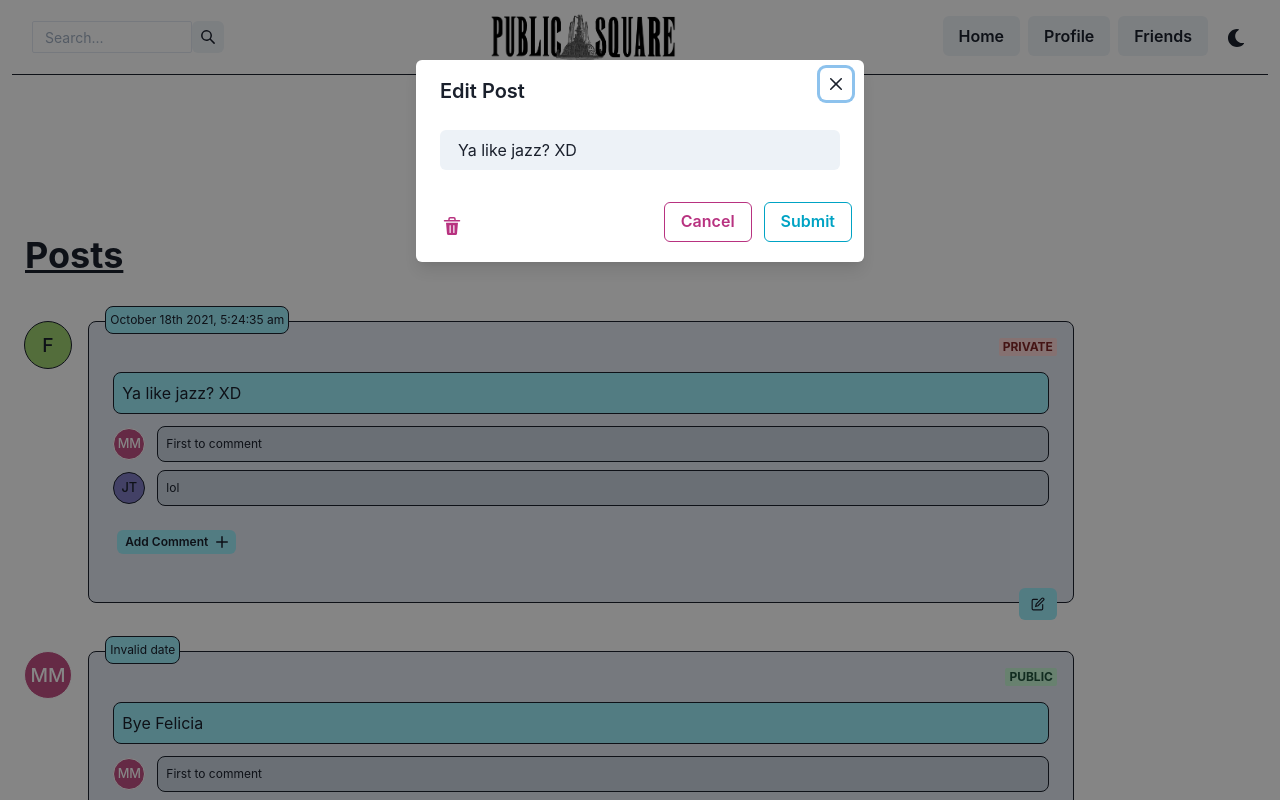
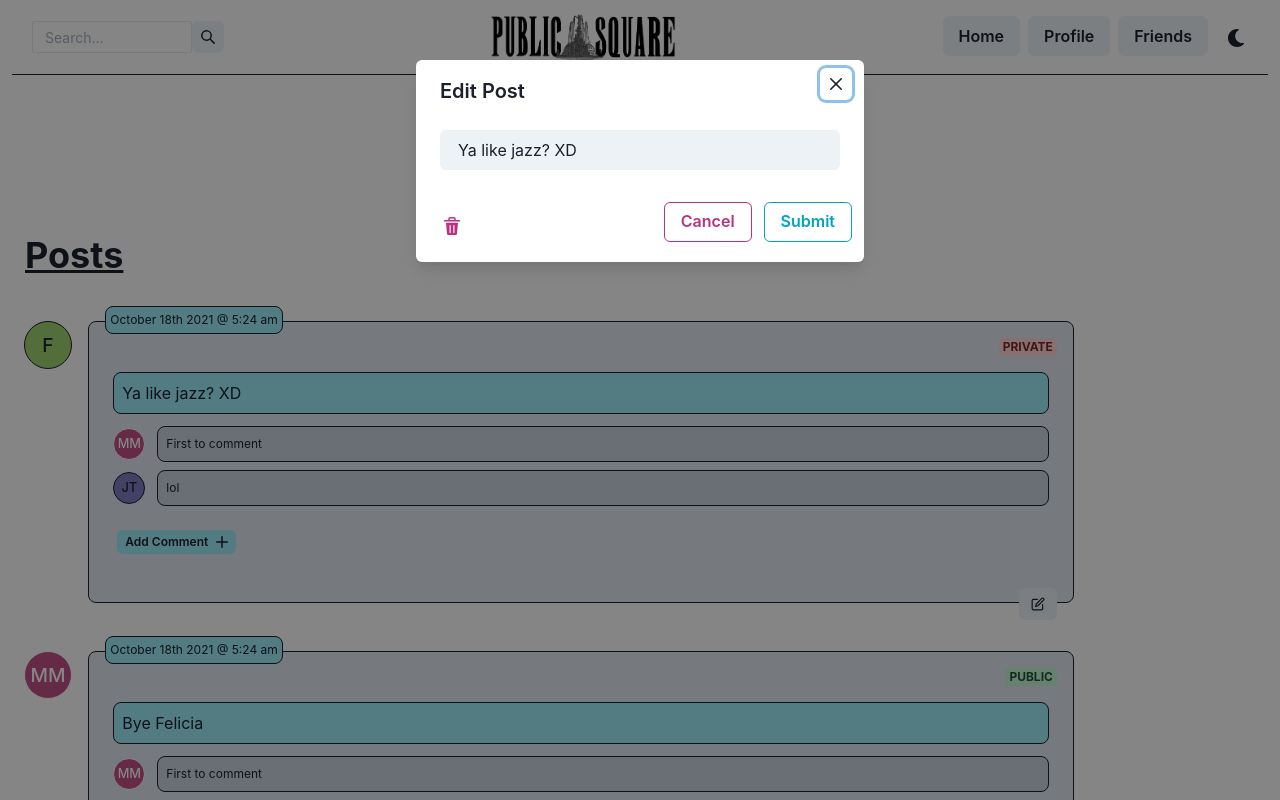
Before and after one commit to Gunzelb/public-square, a React (Create React App) app in the folder client/: page / in a window 1280 px wide. Both pictures are taken after a click on the button 1037 px from the left and 604 px from the top of the page. Shown: the top 800 px of the page. Built offline with nearby package versions, Linux system fonts and the light colour scheme.

Commit message:
Rewrote the modal into two separate Modals: AddPostModal and EditModal. I updated the props and code to use these modals

```diff
--- /dev/null
+++ b/client/src/components/AddPostModal.js
@@ -0,0 +1,75 @@
+import React, {useState} from "react";
+import {
+    Modal,
+    ModalOverlay,
+    ModalContent,
+    ModalHeader,
+    ModalBody,
+    ModalCloseButton,
+    Button
+} from "@chakra-ui/react"
+import { useDisclosure } from "@chakra-ui/react";
+import {
+    FormControl,
+    //FormLabel,
+    Input,
+    Flex
+} from "@chakra-ui/react";
+
+
+const AddPostModal = ({message, setMessage, setIsPrivate, handleInputChange, handleSubmit,
+    }) => {
+
+    //States
+    const [modalHeader, setModalHeader] = useState("")
+
+
+    const { isOpen, onOpen, onClose } = useDisclosure()
+
+    const addPostForm = (e, postType) => {
+        setMessage("")
+        //Set the isPrivate value to true/false depending on which post button was clicked
+        setIsPrivate(postType);
+
+        //Set Modal Header as Add Public/Private Post
+        setModalHeader(`Add ${e.target.id} Post`);
+
+        //Open Modal
+        onOpen()
+    }
+
+    return (
+        <>
+            <Button border="1px" id="Private" onClick={(e) => { addPostForm(e, true) }} m={6} > Private Post </Button>
+            <Button border="1px" id="Public" onClick={(e) => {addPostForm(e, false)}} m={6}> Public Post </Button>
+            <Modal isOpen={isOpen} onClose={onClose}>
+                <ModalOverlay />
+                <ModalContent>
+                    <ModalHeader>{modalHeader}</ModalHeader>
+                    <ModalCloseButton />
+                    <ModalBody>
+                        <FormControl id="message">
+                            <Input
+                                type="text"
+                                name="message"
+                                placeholder="What are you thinking about?"
+                                variant="filled"
+                                mb={3}
+                                value={message}
+                                onChange={handleInputChange}
+                            />
+
+                        </FormControl>
+
+                    </ModalBody>
+                    <Flex p={3} justifyContent="end">
+                        <Button colorScheme="pink" variant="outline" mr={3} onClick={onClose}>Cancel</Button>
+                        <Button colorScheme="cyan" variant="outline" onClick={(e) => {handleSubmit(e); onClose()}}>Submit</Button>
+                    </Flex>
+                </ModalContent>
+            </Modal>
+        </>
+    )
+}
+
+export default AddPostModal;
--- /dev/null
+++ b/client/src/components/EditPostModal.js
@@ -0,0 +1,61 @@
+//React
+import React  from "react";
+
+//Chakra Components
+import { Modal, ModalOverlay, ModalContent, ModalHeader, ModalBody, ModalCloseButton} from "@chakra-ui/react"
+import { FormControl, Input, Flex, Spacer, Button} from "@chakra-ui/react";
+import { IconButton } from "@chakra-ui/react"
+
+//Chakra Hooks
+import { useDisclosure } from "@chakra-ui/react";
+
+//Chakra Icons
+import { DeleteIcon } from "@chakra-ui/icons";
+import { EditIcon } from "@chakra-ui/icons";
+
+
+const EditPostModal = ({post_id, isPrivate, bg, message, modalHeader,
+handleInputChange, handleSubmit, deletePostHandler, editPost }) => {
+
+const { isOpen, onOpen, onClose } = useDisclosure()
+
+
+    return (
+        <>
+            <Button  className="post-editBtn" size="sm" bg={bg} variant="solid" onClick={(e) => {editPost(e, post_id, isPrivate); onOpen()}}> <EditIcon /></Button>
+            <Modal isOpen={isOpen} onClose={onClose}>
+                <ModalOverlay />
+                <ModalContent>
+                    <ModalHeader>{modalHeader}</ModalHeader>
+                    <ModalCloseButton />
+                    <ModalBody>
+                        <FormControl id="message">
+                            <Input
+                                type="text"
+                                name="message"
+                                placeholder="What are you thinking about?"
+                                variant="filled"
+                                mb={3}
+                                value={message}
+                                onChange={handleInputChange}
+                            />
+
+                        </FormControl>
+
+                    </ModalBody>
+                    <Flex p={3}>
+                                <IconButton variant="ghost" colorScheme="pink" icon={<DeleteIcon />}
+                                    onClick={(e)=>{deletePostHandler(e, post_id); onClose()}} size="lg" />
+
+                        <Spacer />
+                        <Button colorScheme="pink" variant="outline" mr={3} onClick={onClose}>Cancel</Button>
+
+                        <Button colorScheme="cyan" variant="outline" onClick={(e) => {handleSubmit(e); onClose()}}>Submit</Button>
+                    </Flex>
+                </ModalContent>
+            </Modal>
+        </>
+    )
+}
+
+export default EditPostModal;
--- a/client/src/components/Post.js
+++ b/client/src/components/Post.js
@@ -5,14 +5,18 @@ import moment from "moment";
 import StyleColorMode from './themedComponents/PostMessageBox';
 import { Flex, Avatar} from "@chakra-ui/react"; //Avatar: Use the name attribute for a default icon (initials based on the name atrr if the src cant load)
 
-function Post({post_id, name, message, date, isPrivate, comments, editPost}) {
+function Post({post_id, name, message, date, isPrivate, comments, editPost,
+    modalHeader, handleInputChange, deletePostHandler, handleSubmit, onChangeMessage
+}) {
     return (
     <>
         {/* {!isPrivate ?  */}
         <Flex direction="row" alignItems="start" justify="start" justifySelf="start" p={6} textAlign="start">
             <Avatar size="md" border="1px" name={name} mr={1} />{" "}
-            <StyleColorMode post_id={post_id} message={message} date={moment(date).format('MMMM Do YYYY, h:mm:ss a')} isPrivate={isPrivate}
-            comments={comments} editPost={editPost}/>
+            <StyleColorMode post_id={post_id} message={message} date={`${moment(date).format('MMMM Do YYYY')} @ ${moment(date).format('h:mm a')} `} isPrivate={isPrivate}
+            comments={comments} editPost={editPost} modalHeader={modalHeader} handleInputChange={handleInputChange} deletePostHandler={deletePostHandler}
+            handleSubmit={handleSubmit}  onChangeMessage={onChangeMessage}
+            />
         </Flex>
         {/* ?:(<></>) */}
     {/* } */}
--- a/client/src/components/pages/User.js
+++ b/client/src/components/pages/User.js
@@ -3,29 +3,11 @@ import React, { useState } from "react"
 
 //Components
 import Posts from '../Posts'
-
-//Moment.js for Dates
-import moment from 'moment';
+import AddPostModal from "../AddPostModal";
 
 //Chakra Components
-import { Box, Heading, Button, Flex, Spacer } from '@chakra-ui/react' // Text, VStack,
-import { useDisclosure } from "@chakra-ui/react";
-import {
-    Modal,
-    ModalOverlay,
-    ModalContent,
-    ModalHeader,
-    //ModalFooter,
-    ModalBody,
-    ModalCloseButton,
-} from "@chakra-ui/react"
-import {
-    FormControl,
-    //FormLabel,
-    Input
-} from "@chakra-ui/react";
-import { IconButton } from "@chakra-ui/react"
-import { DeleteIcon } from "@chakra-ui/icons";
+import { Box, Heading, Flex } from '@chakra-ui/react' // Text, VStack,
+
 
 const onloadPosts = [
     {
@@ -49,7 +31,7 @@ const onloadPosts = [
         id: 2,
         name: "Michael Myers",
         message: "Bye Felicia",
-        date: moment().format('MMMM Do YYYY, h:mm:ss a'),
+        date: Date.now(),
         isPrivate: false,
         comments: [
             {
@@ -66,7 +48,7 @@ const onloadPosts = [
         id: 3,
         name: "Jason Todd",
         message: "Hello! Is it me you're looking for?",
-        date: moment().format('MMMM Do YYYY, h:mm:ss a'),
+        date: Date.now(),
         isPrivate: false,
         comments: [
             {
@@ -85,9 +67,10 @@ const onloadPosts = [
     }
 ]
 
+//Conditional Rendering your profile vs friend profile
+
 function User() {
-
-    const { isOpen, onOpen, onClose } = useDisclosure()
+    // const { isOpenEdit, onOpenEdit, onCloseEdit } = useDisclosure()
 
     const [modalHeader, setModalHeader] = useState("")
     const [isPrivate, setIsPrivate] = useState("");
@@ -95,32 +78,17 @@ function User() {
     const [id, setId] = useState("");
     const [posts, setPosts] = useState(onloadPosts);
 
-    const addPostForm = (e, postType) => {
-        setMessage("")
-        //Set the isPrivate value to true/false depending on which post button was clicked
-        setIsPrivate(postType);
+    // const addPostForm = (e, postType) => {
+    //     setMessage("")
+    //     //Set the isPrivate value to true/false depending on which post button was clicked
+    //     setIsPrivate(postType);
 
-        //Set Modal Header as Add Post
-        setModalHeader(`Add ${e.target.id} Post`);
-        //Open Modal
-        onOpen()
-    }
+    //     //Set Modal Header as Add Public/Private Post
+    //     setModalHeader(`Add ${e.target.id} Post`);
 
-    const editPost = (e, post_id, post_isPrivate) => {
-        e.preventDefault()
-        //Set the isPrivate value to true/false depending on which post button was clicked
-        setIsPrivate(post_isPrivate);
-
-        console.log(post_id);
-        const currentPost = posts.find(post => post.id === post_id)
-
-        setMessage(currentPost.message);
-        setId(post_id)
-        //Set Modal Header as Add Post
-        setModalHeader("Edit Post");
-        //Open Modal
-        onOpen()
-    }
+    //     //Open Modal
+    //     onOpen()
+    // }
 
     const handleInputChange = (e) => {
         const InputType = e.target.name;
@@ -140,10 +108,10 @@ function User() {
         }
         else {
             const newPost = {
-                id: posts.length,
+                id: posts.length + 1,
                 name: "SignedIn Account",
                 message: message,
-                date: moment().format('MMMM Do YYYY, h:mm:ss a'),
+                date: Date.now(),
                 isPrivate: isPrivate,
                 comments: []
             }
@@ -151,8 +119,20 @@ function User() {
             console.log(newPostArr);
             setPosts(newPostArr)
         }
+    }
 
-        onClose()
+        const editPost = (e, post_id, post_isPrivate) => {
+        e.preventDefault()
+        //Set the isPrivate value to true/false depending on which post button was clicked
+        setIsPrivate(post_isPrivate);
+
+        console.log(post_id);
+        const currentPost = posts.find(post => post.id === post_id)
+
+        setMessage(currentPost.message);
+        setId(post_id)
+        //Set Modal Header as Add Post
+        setModalHeader("Edit Post");
     }
 
     const deletePostHandler = (e) => {
@@ -161,7 +141,6 @@ function User() {
         setPosts(posts.filter(
             (post) => { return post.id !== id }))
         console.log(posts);
-        onClose()
     }
 
     return (
@@ -170,49 +149,18 @@ function User() {
                 <Heading textDecoration="underline" mb={2}>Post in the Square</Heading>
                 {/* <Heading textDecoration="underline" mb={2}>Name Profile</Heading> */}
                 <Flex justifyContent="center">
-                    <Button border="1px" id="Public" onClick={(e) => {addPostForm(e, false)}} m={6}> Public Post </Button>
-                    <Button border="1px" id="Private" onClick={(e) => {addPostForm(e, true)}} m={6} > Private Post </Button>
-                    {/* <Button border="1px" id="Private" onClick={addPostForm} m={6} > Add Friend </Button> */}
+                    {/* Add Post Modal renders the Private Post & Public Post buttons*/}
+                    <AddPostModal message={message} setMessage={setMessage} setIsPrivate={setIsPrivate}
+                    handleInputChange={handleInputChange} handleSubmit={handleSubmit}/>
                 </ Flex>
             </Box>
 
-            <Modal isOpen={isOpen} onClose={onClose}>
-                <ModalOverlay />
-                <ModalContent>
-                    <ModalHeader>{modalHeader}</ModalHeader>
-                    <ModalCloseButton />
-                    <ModalBody>
-                        <FormControl id="message">
-                            <Input
-                                type="text"
-                                name="message"
-                                placeholder="What are you thinking about?"
-                                variant="filled"
-                                mb={3}
-                                value={message}
-                                onChange={handleInputChange}
-                            />
-
-                        </FormControl>
-
-                    </ModalBody>
-                    <Flex p={3}>
-                        {
-                            (modalHeader === "Edit Post") ?
-                                (<IconButton variant="ghost" colorScheme="pink" icon={<DeleteIcon />}
-                                    onClick={deletePostHandler} size="lg" />)
-                                : (<></>)
-                        }
-                        <Spacer />
-                        <Button colorScheme="pink" variant="outline" mr={3} onClick={onClose}>Cancel</Button>
-
-                        <Button colorScheme="cyan" variant="outline" onClick={handleSubmit}>Submit</Button>
-                    </Flex>
-                </ModalContent>
-            </Modal>
             <Flex direction="column" alignContent="start" width="100%">
                 <Heading textDecor="underline" as="h1" size="xl" marginLeft="25px" mb={5}>Posts</Heading>
-                <Posts ms={1} posts={posts} editPost={editPost} />
+                <Posts ms={1} posts={posts} editPost={editPost} modalHeader={modalHeader}
+                handleInputChange={handleInputChange} deletePostHandler={deletePostHandler}
+                handleSubmit={handleSubmit} onChangeMessage={message}
+                />
             </Flex>
         </>
     )
--- a/client/src/components/themedComponents/PostMessageBox.js
+++ b/client/src/components/themedComponents/PostMessageBox.js
@@ -5,13 +5,15 @@ dark/light themes of the Post
 
 //Imports
 import React from "react";
-import { useColorModeValue, Text, Flex, Button } from "@chakra-ui/react"; //Box,
+import { useColorModeValue, Text, Flex} from "@chakra-ui/react"; //Box,
 import { Badge } from "@chakra-ui/react"
-import { EditIcon } from "@chakra-ui/icons";
 import Comment from "../Comment";
 import AddComment from "../AddComment";
+import EditPostModal from "../EditPostModal";
 
-function StyleColorMode({ post_id, date, message, isPrivate, comments, editPost}) {
+function StyleColorMode({ post_id, date, message, isPrivate, comments, editPost, modalHeader,
+    handleInputChange, deletePostHandler, isOpenEdit, onCloseEdit, handleSubmit, onChangeMessage
+}) {
 
     const bg = useColorModeValue("cyan.200", "cyan.800");
     const bg_gray = useColorModeValue("gray.200", "gray.700");
@@ -40,7 +42,10 @@ function StyleColorMode({ post_id, date, message, isPrivate, comments, editPost}
                     <AddComment display="block" bg={bg} comment_bg={comment_bg} border="1px" comments={comments} />
                 </Flex>
                 <Flex justifyContent="end">
-                    <Button  className="post-editBtn" size="sm" bg={bg} variant="solid" onClick={(e) => {editPost(e, post_id, isPrivate)}}> <EditIcon /></Button>
+                    {/* <Button  className="post-editBtn" size="sm" bg={bg} variant="solid" onClick={(e) => {editPost(e, post_id, isPrivate)}}> <EditIcon /></Button> */}
+                    <EditPostModal post_id={post_id} message={onChangeMessage} isPrivate={isPrivate}
+                    editPost={editPost} modalHeader={modalHeader} handleInputChange={handleInputChange} deletePostHandler={deletePostHandler}
+                    isOpenEdit={isOpenEdit} onCloseEdit={onCloseEdit} handleSubmit={handleSubmit} />
                 </Flex>
 
             </Flex>
```
Also changed, not shown: client/src/components/Posts.js (+5 -2 lines), client/src/components/AddPost.js (deleted).
